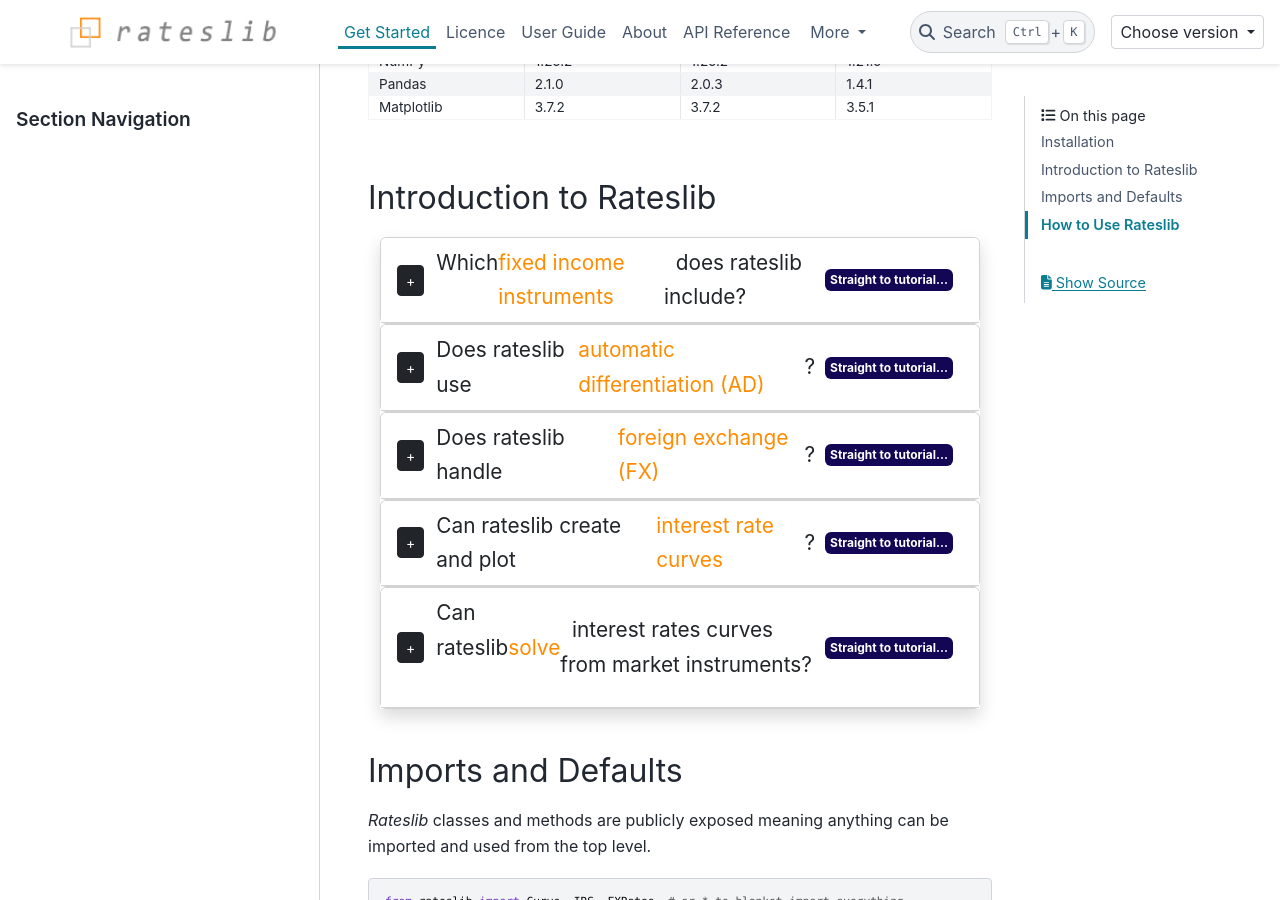
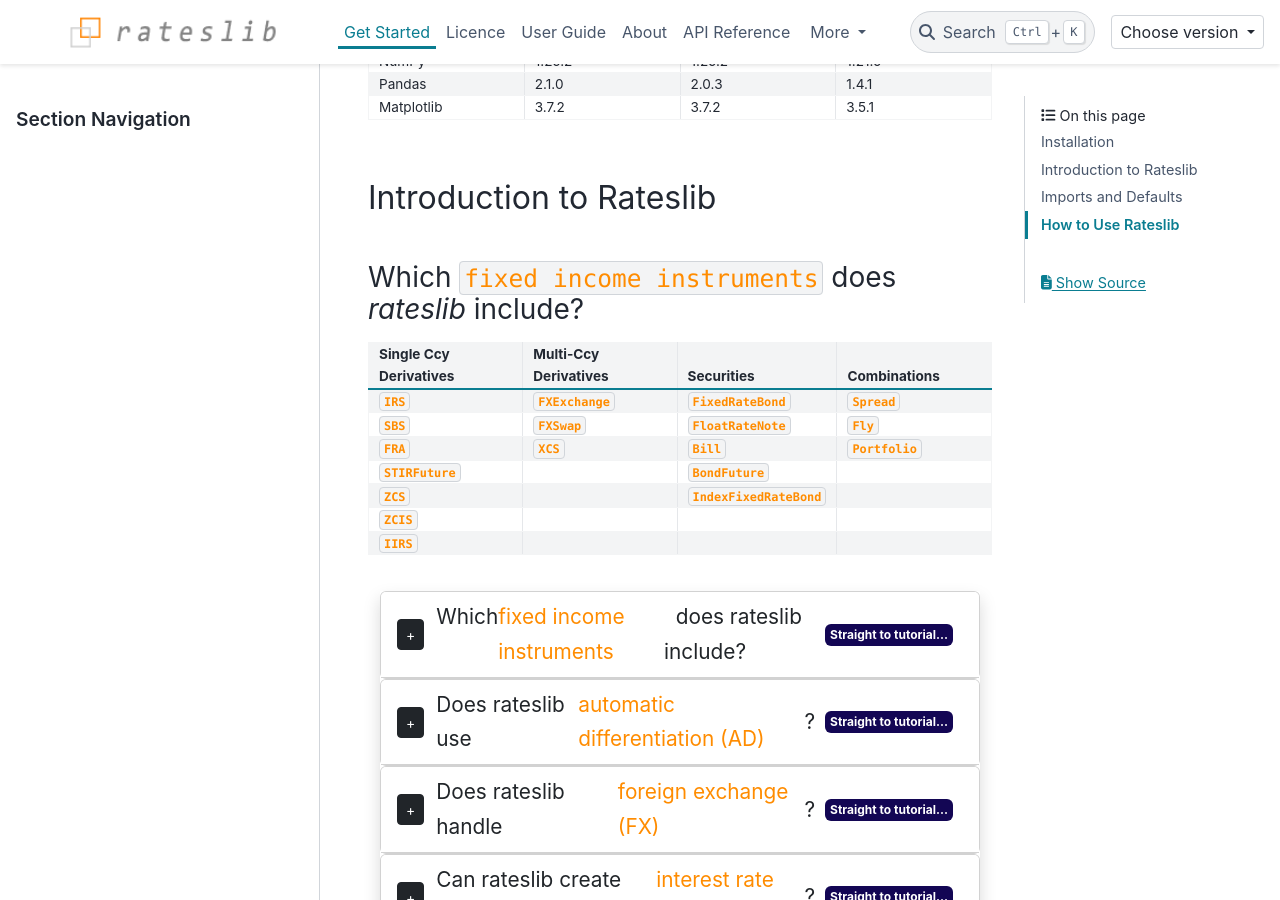
Before and after one commit to attack68/rateslib, a Sphinx documentation site: the page built from docs/source/i_get_started.rst, in a window 1280 px wide and 900 px high, scrolled down 727 px. Built offline with Sphinx 7.4.7 and the PyData theme 0.15.4, drawn with Linux system fonts in a browser that asks for light colours; comment, search, counter and statistics services are not loaded.

Commit message:
DOC: edits

```diff
--- a/docs/source/i_get_started.rst
+++ b/docs/source/i_get_started.rst
@@ -62,6 +62,48 @@ Or, it can be installed via the community ``conda-forge`` channel available from
 
 Introduction to Rateslib
 -------------------------
+
+Which ``fixed income instruments`` does *rateslib* include?
+===========================================================
+
+.. list-table::
+   :widths: 25 25 25 25
+   :header-rows: 1
+
+
+   * - Single Ccy Derivatives
+     - Multi-Ccy Derivatives
+     - Securities
+     - Combinations
+   * - :class:`~rateslib.instruments.IRS`
+     - :class:`~rateslib.instruments.FXExchange`
+     - :class:`~rateslib.instruments.FixedRateBond`
+     - :class:`~rateslib.instruments.Spread`
+   * - :class:`~rateslib.instruments.SBS`
+     - :class:`~rateslib.instruments.FXSwap`
+     - :class:`~rateslib.instruments.FloatRateNote`
+     - :class:`~rateslib.instruments.Fly`
+   * - :class:`~rateslib.instruments.FRA`
+     - :class:`~rateslib.instruments.XCS`
+     - :class:`~rateslib.instruments.Bill`
+     - :class:`~rateslib.instruments.Portfolio`
+   * - :class:`~rateslib.instruments.STIRFuture`
+     -
+     - :class:`~rateslib.instruments.BondFuture`
+     -
+   * - :class:`~rateslib.instruments.ZCS`
+     -
+     - :class:`~rateslib.instruments.IndexFixedRateBond`
+     -
+   * - :class:`~rateslib.instruments.ZCIS`
+     -
+     -
+     -
+   * - :class:`~rateslib.instruments.IIRS`
+     -
+     -
+     -
+
 
 .. raw:: html
 
```
Also changed, not shown: 1 other file.
